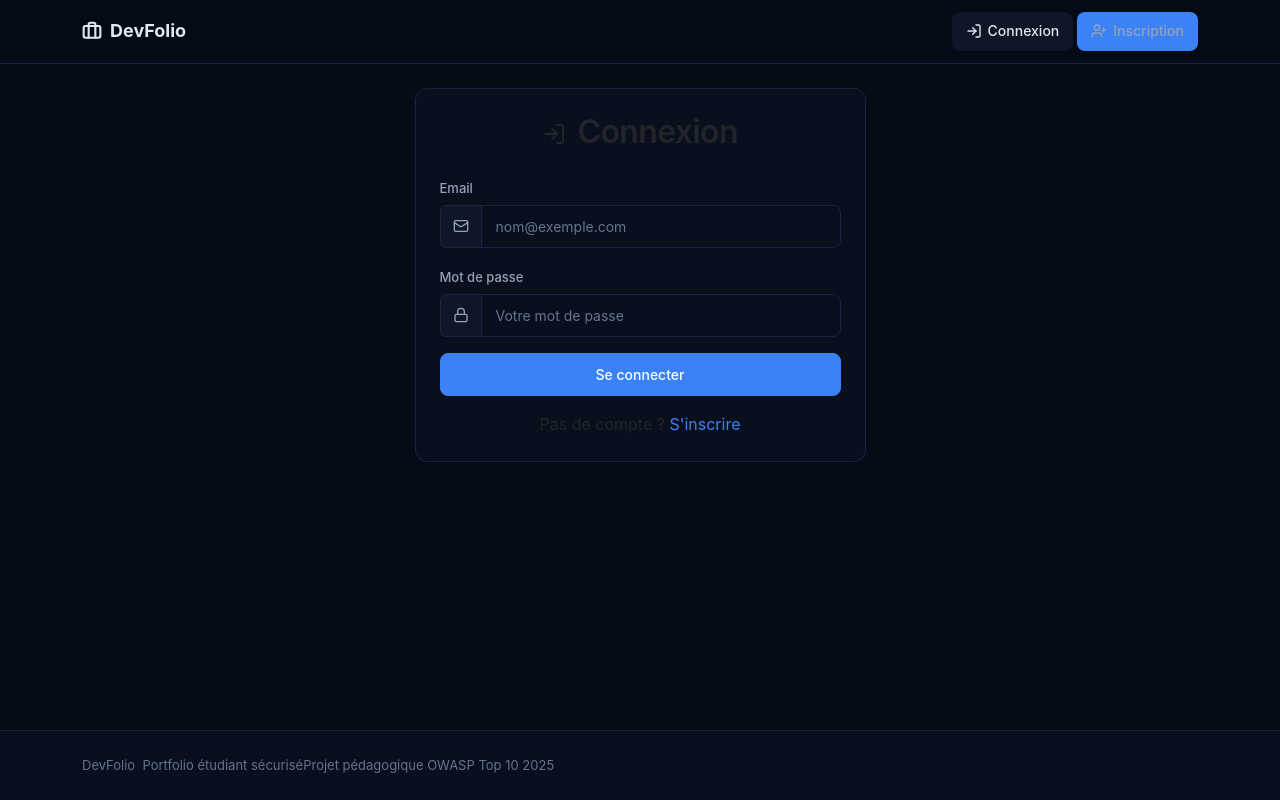
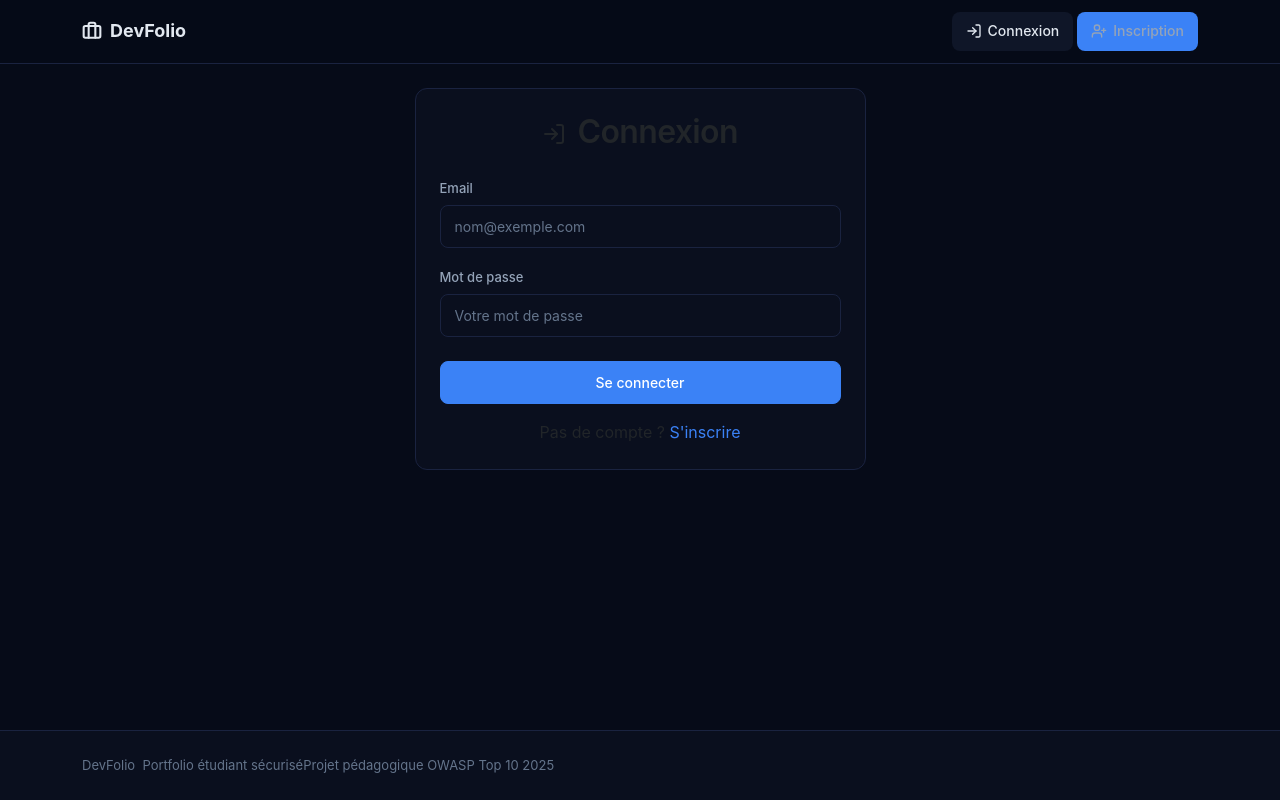
Before and after one commit to dylanholin/cybersec-bad-folio, a Vue app in the folder frontend/: page /login in a window 1280 px wide. Built offline with nearby package versions, Linux system fonts and the light colour scheme.

Commit message:
fix(frontend): formulaires Login et Register sans input-group Bootstrap

```diff
--- a/frontend/src/views/LoginView.vue
+++ b/frontend/src/views/LoginView.vue
@@ -3,7 +3,7 @@ import { ref } from 'vue'
 import { useRouter } from 'vue-router'
 import { useAuthStore } from '@/stores/auth'
 import api from '@/services/api'
-import { LogIn, Mail, Lock } from '@lucide/vue'
+import { LogIn } from '@lucide/vue'
 
 const email = ref('')
 const password = ref('')
@@ -40,23 +40,17 @@ async function login() {
           <form @submit.prevent="login" novalidate>
             <div class="mb-3">
               <label for="login-email" class="form-label">Email</label>
-              <div class="input-group">
-                <span class="input-group-text"><Mail :size="16" /></span>
               <input id="login-email" v-model="email" type="email"
                      class="form-control" required
                      :aria-describedby="error ? 'login-error' : undefined"
                      placeholder="nom@exemple.com">
             </div>
-            </div>
-            <div class="mb-3">
+            <div class="mb-4">
               <label for="login-password" class="form-label">Mot de passe</label>
-              <div class="input-group">
-                <span class="input-group-text"><Lock :size="16" /></span>
               <input id="login-password" v-model="password" type="password"
                      class="form-control" required
                      :aria-describedby="error ? 'login-error' : undefined"
                      placeholder="Votre mot de passe">
-              </div>
             </div>
             <button type="submit" class="btn btn-primary w-100">
               Se connecter
--- a/frontend/src/views/RegisterView.vue
+++ b/frontend/src/views/RegisterView.vue
@@ -3,7 +3,7 @@ import { ref, computed } from 'vue'
 import { useRouter } from 'vue-router'
 import { useAuthStore } from '@/stores/auth'
 import api from '@/services/api'
-import { UserPlus, Mail, Lock } from '@lucide/vue'
+import { UserPlus } from '@lucide/vue'
 
 const email = ref('')
 const password = ref('')
@@ -55,23 +55,17 @@ async function register() {
           <form @submit.prevent="register" novalidate>
             <div class="mb-3">
               <label for="register-email" class="form-label">Email</label>
-              <div class="input-group">
-                <span class="input-group-text"><Mail :size="16" /></span>
               <input id="register-email" v-model="email" type="email"
                      class="form-control" required
                      :aria-describedby="error ? 'register-error' : undefined"
                      placeholder="nom@exemple.com">
             </div>
-            </div>
-            <div class="mb-3">
+            <div class="mb-4">
               <label for="register-password" class="form-label">Mot de passe</label>
-              <div class="input-group">
-                <span class="input-group-text"><Lock :size="16" /></span>
               <input id="register-password" v-model="password" type="password"
                      class="form-control" minlength="12" required
                      :aria-describedby="password ? 'password-help' : (error ? 'register-error' : undefined)"
                      placeholder="Minimum 12 caractères">
-              </div>
               <div v-if="password" class="mt-2">
                 <div class="progress" style="height: 6px" role="progressbar"
                      :aria-valuenow="passwordStrength.level" aria-valuemin="0" aria-valuemax="3">
```
Lines whose indentation alone changed are shown as unchanged.
